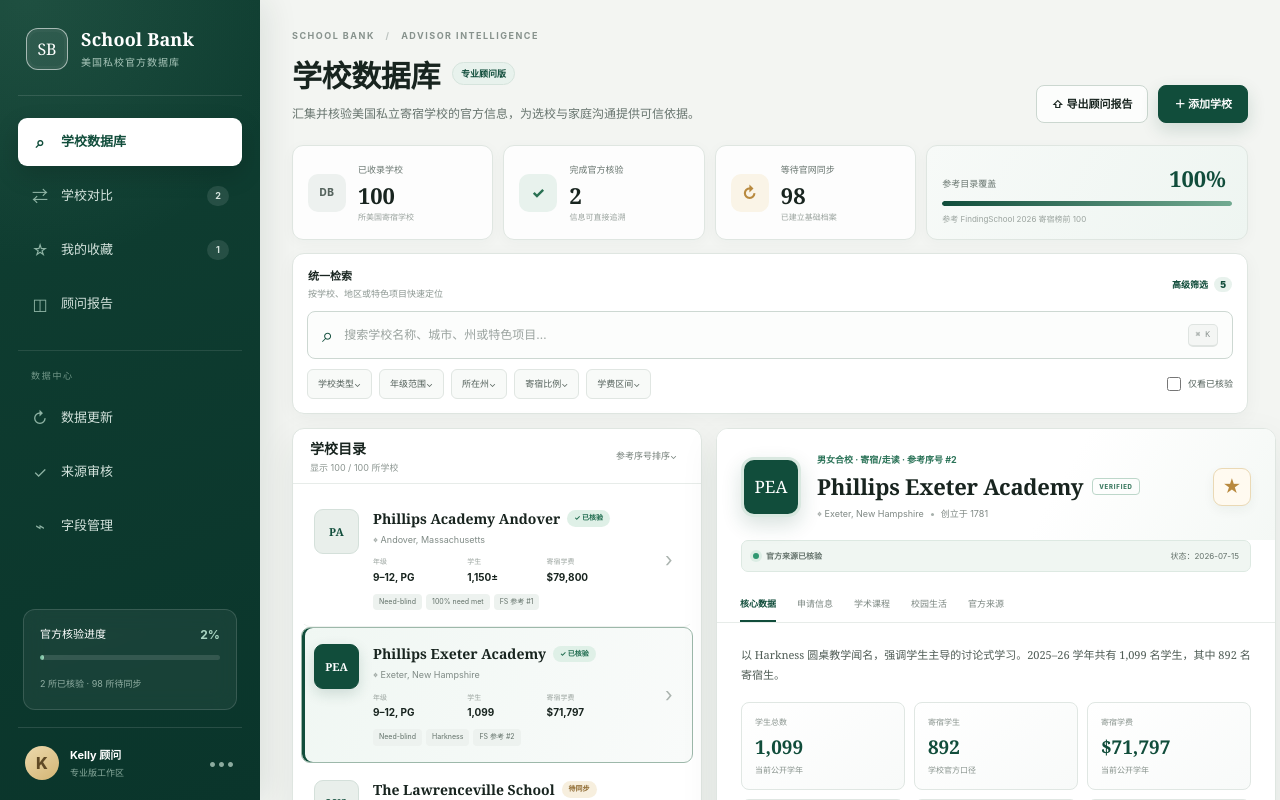
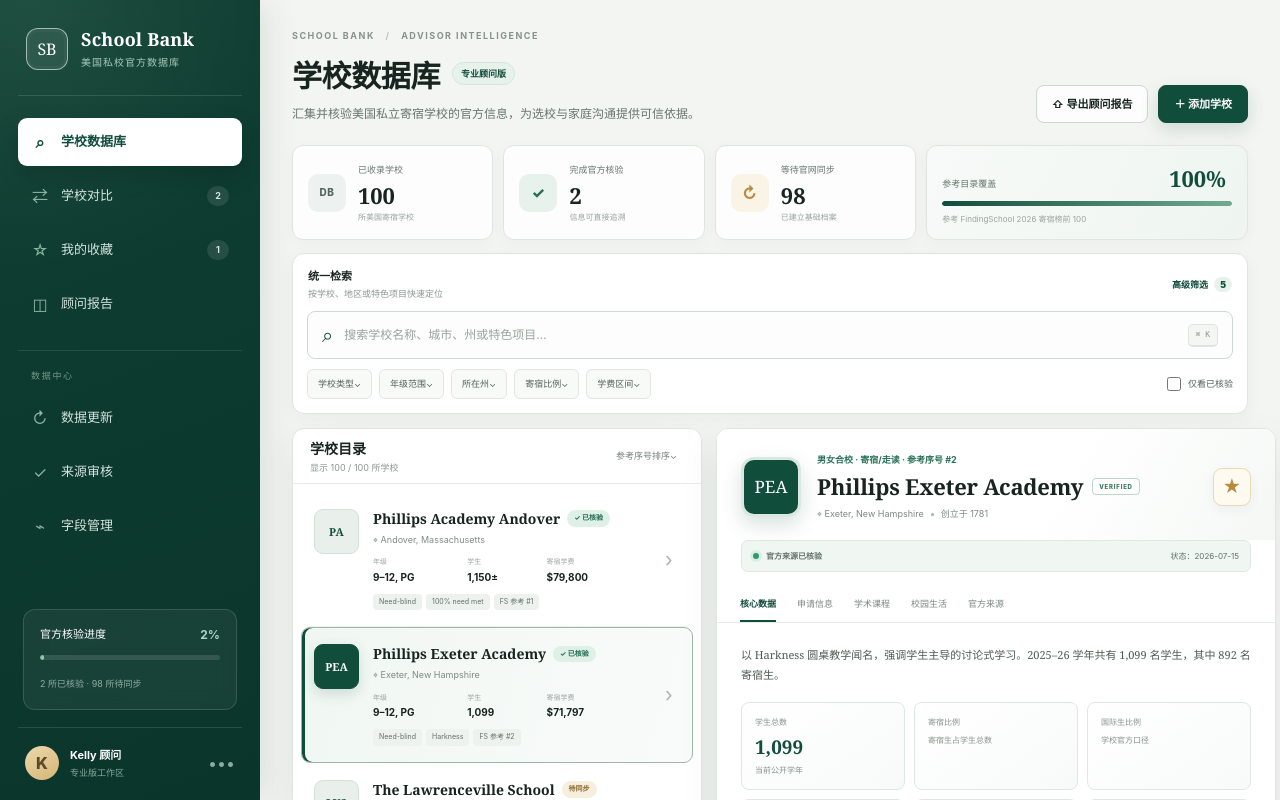
Before and after one commit to aaronmeng5896/school-bank, a Next.js app: page / in a window 1280 px wide. Shown: the top 800 px of the page. Built offline with nearby package versions, Linux system fonts and the light colour scheme.

Commit message:
Complete verified metrics and admissions update

```diff
--- a/app/page.tsx
+++ b/app/page.tsx
@@ -65,8 +65,8 @@
           <div className="freshness"><div><span className={selected.verified?"live-dot":"pending-dot"}/>{selected.verified?"官方来源已核验":"参考目录已收录 · 等待官网核验"}</div><span>状态：{selected.updated}</span></div>
           <div className="tabs" role="tablist">{tabs.map(t=><button key={t} className={activeTab===t?"active":""} onClick={()=>setActiveTab(t)} role="tab">{t}</button>)}</div>
           <div className="detail-body">
-            {activeTab==="核心数据" && <><p className="summary">{selected.summary}</p><div className="metric-grid"><article><span>学生总数</span><strong>{selected.students}</strong><small>{selected.verified?"当前公开学年":"等待学校官网同步"}</small></article><article><span>寄宿学生</span><strong>{selected.boarding}</strong><small>{selected.verified?"学校官方口径":"等待学校官网同步"}</small></article><article><span>寄宿学费</span><strong>{selected.tuition}</strong><small>{selected.verified?"当前公开学年":"等待学校官网同步"}</small></article><article><span>平均班级</span><strong>{selected.classSize}</strong><small>{selected.verified?"名学生":"等待学校官网同步"}</small></article><article><span>年度助学金</span><strong>{selected.aid}</strong><small>{selected.verified?"总额":"等待学校官网同步"}</small></article><article><span>开设年级</span><strong>{selected.grades}</strong><small>{selected.verified?"官方项目范围":"目录参考字段"}</small></article></div><section className="advisor-note"><div className="note-icon">i</div><div><strong>顾问提示</strong><p>FindingSchool 仅用于建立学校范围索引，不作为官方事实字段来源。发送给家庭前，请等待学校官网或政府数据库完成核验。</p></div></section></>}
-            {activeTab==="申请信息" && <div className="info-section"><h3>申请信息结构</h3><div className="timeline-row"><span>01</span><div><strong>申请轮次与截止日期</strong><p>按入学年份保存历史版本，变更时自动提示。</p></div></div><div className="timeline-row"><span>02</span><div><strong>考试与语言要求</strong><p>区分 required、recommended、optional 与 waived。</p></div></div><div className="timeline-row"><span>03</span><div><strong>面试、文书与推荐信</strong><p>直接链接学校官方申请说明与申请平台。</p></div></div></div>}
+            {activeTab==="核心数据" && <><p className="summary">{selected.summary}</p><div className="metric-grid"><article><span>学生总数</span><strong>{selected.students}</strong><small>{selected.verified?"当前公开学年":"等待学校官网同步"}</small></article><article><span>寄宿比例</span><strong>{selected.boardingRate}</strong><small>{selected.verified?"寄宿生占学生总数":"等待学校官网同步"}</small></article><article><span>国际生比例</span><strong>{selected.internationalRate}</strong><small>{selected.verified&&selected.internationalRate!=="待核验"?"学校官方口径":"等待学校官网同步"}</small></article><article><span>课程数量</span><strong>{selected.courseCount}</strong><small>{selected.verified?"学校公开课程范围":"等待学校官网同步"}</small></article><article><span>校园面积</span><strong>{selected.campusArea}</strong><small>{selected.verified?"学校官网公布":"等待学校官网同步"}</small></article><article><span>寄宿学费</span><strong>{selected.tuition}</strong><small>{selected.verified?"当前公开学年":"等待学校官网同步"}</small></article><article><span>平均班级</span><strong>{selected.classSize}</strong><small>{selected.verified?"名学生":"等待学校官网同步"}</small></article><article><span>开设年级</span><strong>{selected.grades}</strong><small>{selected.verified?"官方项目范围":"目录参考字段"}</small></article></div><section className="advisor-note"><div className="note-icon">i</div><div><strong>顾问提示</strong><p>FindingSchool 仅用于建立学校范围索引，不作为官方事实字段来源。发送给家庭前，请等待学校官网或政府数据库完成核验。</p></div></section></>}
+            {activeTab==="申请信息" && (selected.application ? <div className="application-section"><div className="application-head"><div><span>官网核验 · {selected.application.verifiedOn}</span><h3>{selected.application.cycle} 申请信息</h3></div><a href={selected.application.sourceUrl} target="_blank" rel="noreferrer">查看官网申请页 ↗</a></div><div className="application-meta"><article><span>申请截止</span><strong>{selected.application.deadline}</strong></article><article><span>申请平台</span><strong>{selected.application.platform}</strong></article></div><div className="application-block international"><span className="application-number">INTL</span><div><h4>国际生特别要求</h4><p>{selected.application.international}</p></div></div><div className="application-block"><span className="application-number">TEST</span><div><h4>标准化考试</h4><p>{selected.application.testing}</p></div></div><div className="application-block"><span className="application-number">INTV</span><div><h4>面试形式与要求</h4><p>{selected.application.interview}</p></div></div><div className="materials"><h4>申请材料清单</h4><ul>{selected.application.materials.map(item=><li key={item}>{item}</li>)}</ul></div><p className="application-disclaimer">信息为官网内容的中文概括；申请政策可能随年度调整，正式递交前请再次核对学校官网。</p></div> : <div className="application-pending"><span>↻</span><h3>申请信息等待官网核验</h3><p>该校已建立目录档案，但国际生材料、标准化考试、面试和截止日期尚未从学校 Admission 页面完成逐项核验。</p><a href={selected.sourceUrl} target="_blank" rel="noreferrer">前往当前来源页 ↗</a></div>)}
             {activeTab==="学术课程" && <div className="info-section"><h3>学术与课程</h3><p>课程目录、特色项目、教学方法、师生比、班级规模和毕业要求将在这里按学年归档，并保留原始 PDF 或官网链接。</p></div>}
             {activeTab==="校园生活" && <div className="info-section"><h3>寄宿与校园生活</h3><p>包含宿舍体系、周末安排、国际生支持、体育艺术、健康中心、机场交通与校园安全等顾问高频信息。</p></div>}
             {activeTab==="官方来源" && <div className="source-list"><a href={selected.sourceUrl} target="_blank" rel="noreferrer"><div className="source-icon">W</div><div><strong>{selected.sourceName}</strong><span>{selected.sourceUrl}</span></div><b>打开 ↗</b></a><a href="https://nces.ed.gov/surveys/pss/privateschoolsearch/" target="_blank" rel="noreferrer"><div className="source-icon gov">US</div><div><strong>NCES Private School Search</strong><span>美国教育部官方私校数据库</span></div><b>打开 ↗</b></a><div className="source-rule"><span>核验规则</span><p>学校官网优先；政府数据库用于身份、地址和规模交叉验证；第三方排名不作为事实字段来源。</p></div></div>}
```
